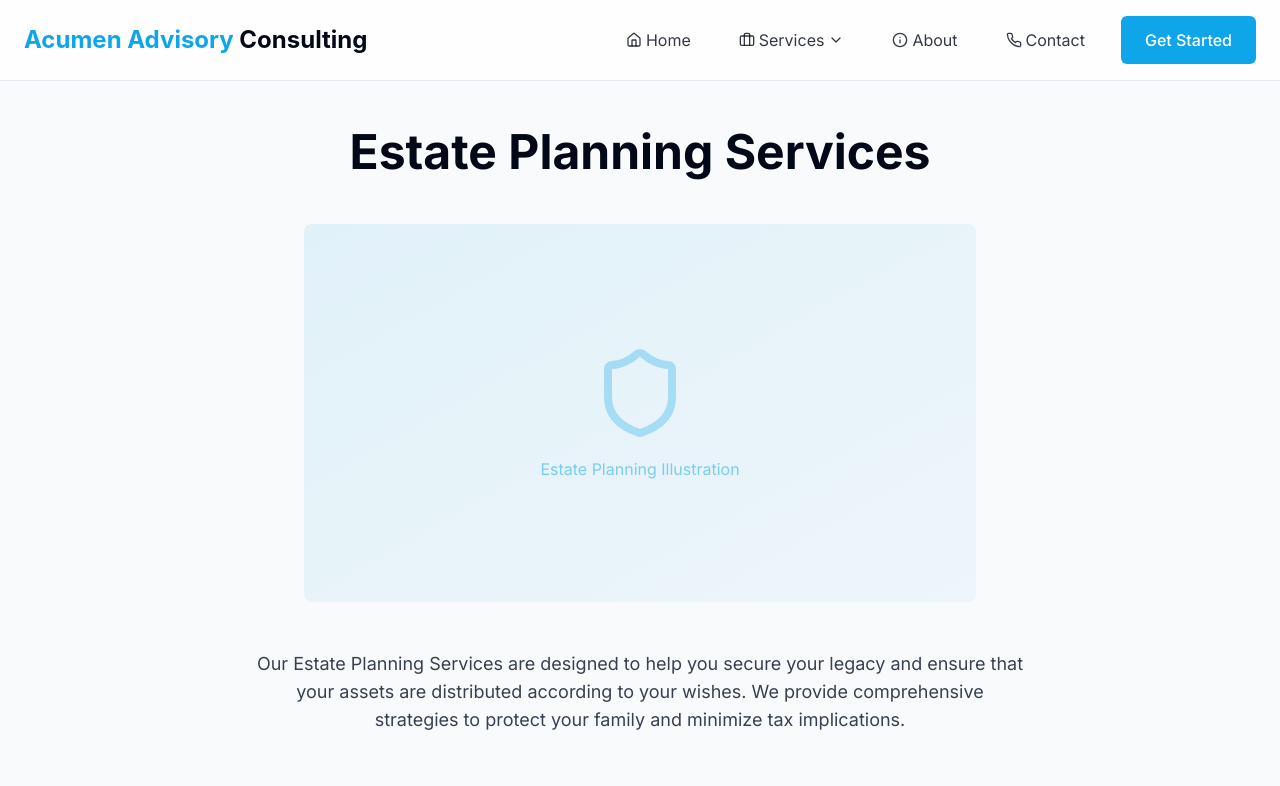
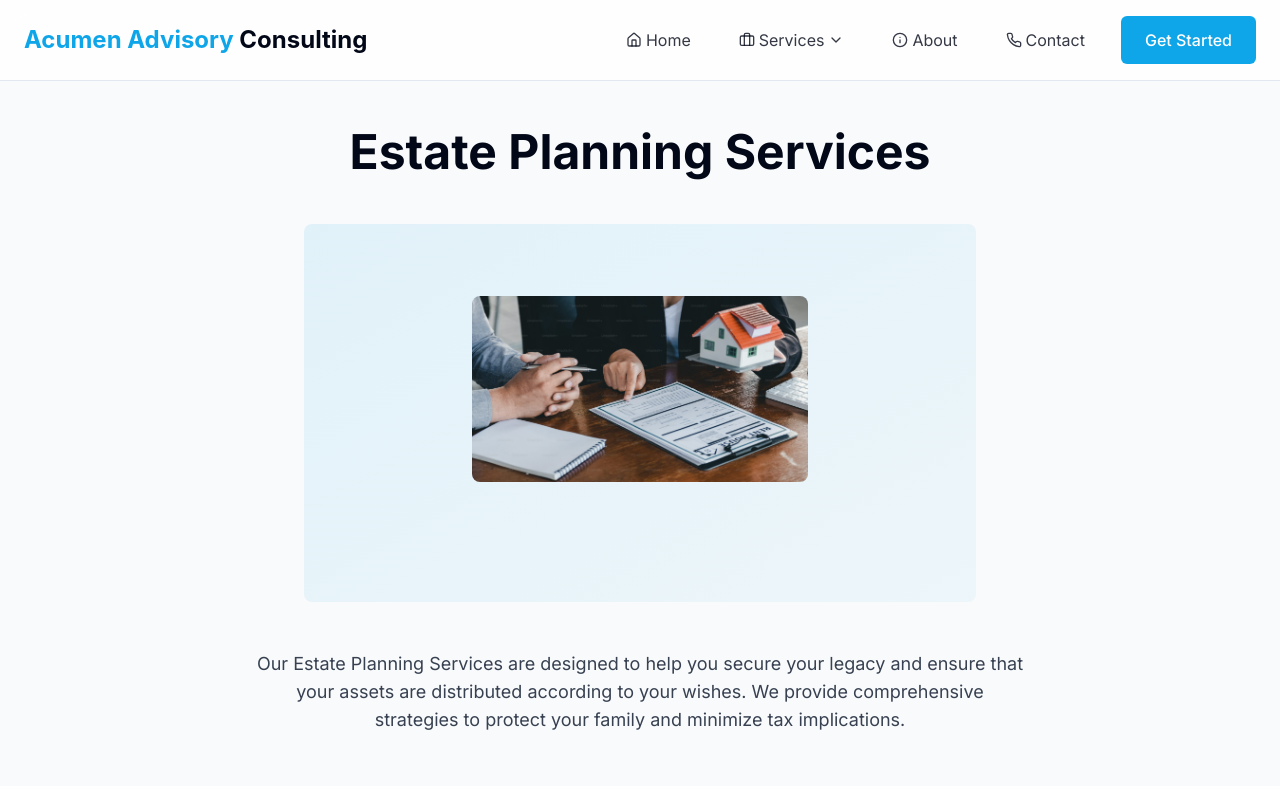
Before and after one commit to Glynac-AI/Acumen, a React (Vite) app: page /counseling/estate-planning in a window 1280 px wide. Shown: the top 786 px of the page. Built offline with nearby package versions, Linux system fonts and the light colour scheme.

Commit message:
Update estate-planning.tsx

```diff
--- a/src/pages/counseling/estate-planning.tsx
+++ b/src/pages/counseling/estate-planning.tsx
@@ -8,8 +8,11 @@ const EstatePlanning = () => {
         <h1 className="text-5xl font-bold mb-12">Estate Planning Services</h1>
         <div className="w-full max-w-2xl mx-auto mb-12 bg-gradient-to-br from-ph/10 to-ph/5 rounded-lg aspect-video flex items-center justify-center">
           <div className="text-center">
-            <Shield className="w-24 h-24 text-ph/30 mx-auto mb-4" />
-            <p className="text-ph/50">Estate Planning Illustration</p>
+            <img
+              src="/img/estate-planning.png"
+              alt="Estate Planning"
+              className="w-1/2 h-auto object-cover rounded-lg mb-12 transition-transform transform hover:scale-95 mx-auto"
+            />
           </div>
         </div>
         <p className="text-lg text-gray-700 mb-12 max-w-3xl mx-auto">
```
